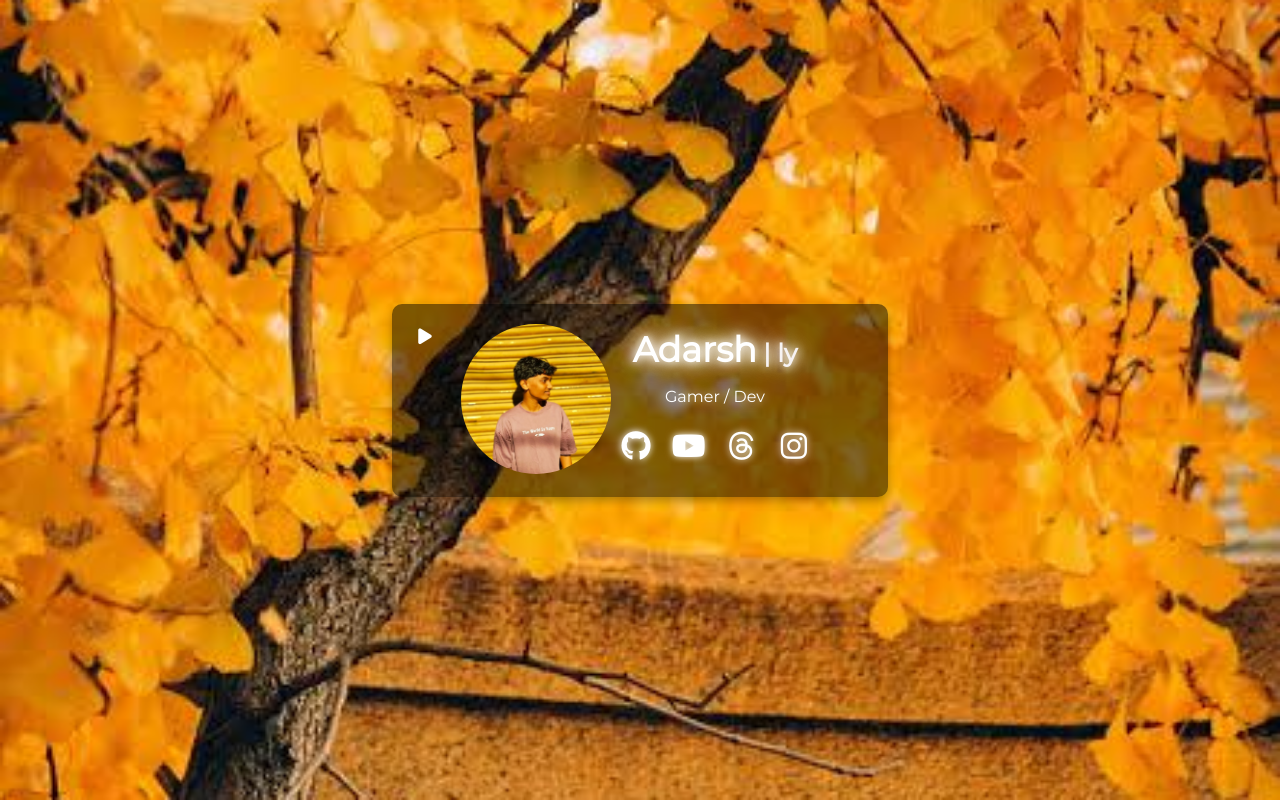
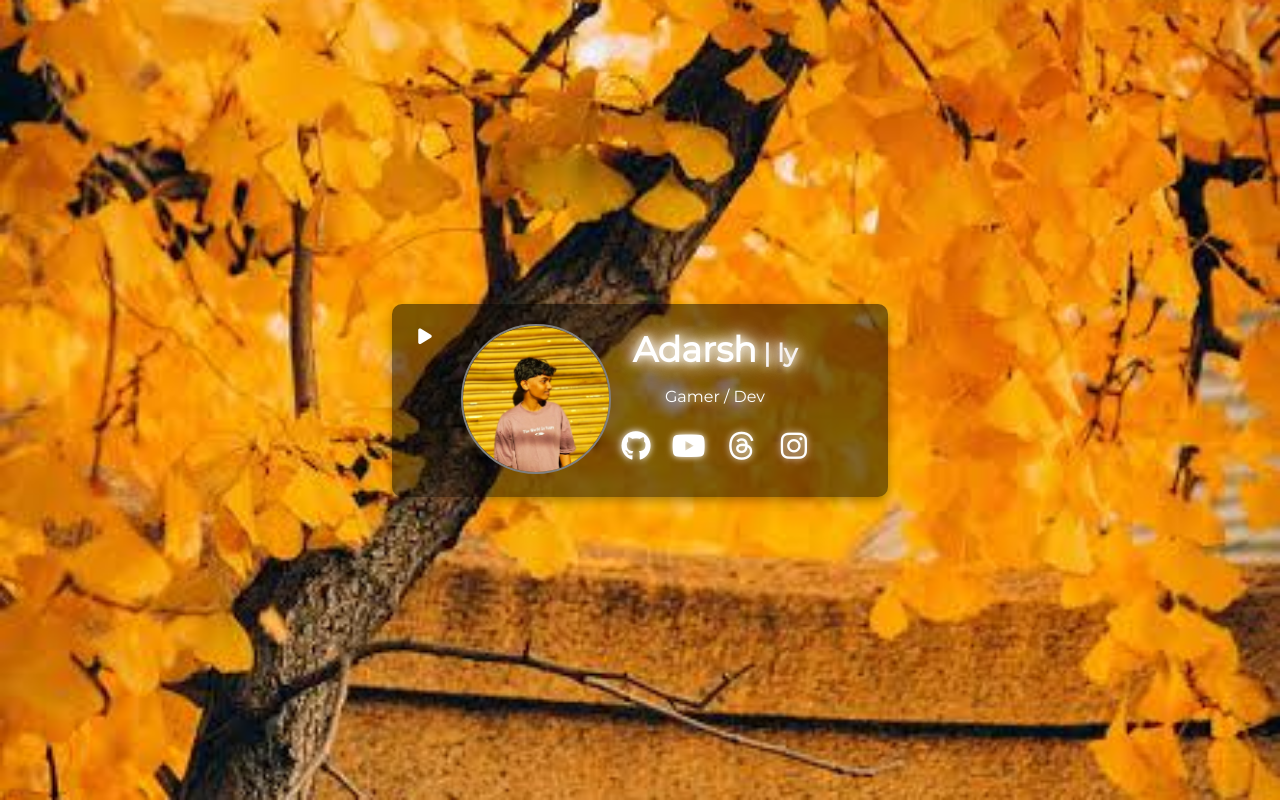
Before and after one commit to notgpl/portfolio, a plain HTML site: page index.html in a window 1280 px wide. Drawn offline with nearby package versions, Linux system fonts and the light colour scheme.

Commit message:
Update style.css

```diff
--- a/css/style.css
+++ b/css/style.css
@@ -102,8 +102,7 @@ span {
     border-radius: 50%;
     margin-bottom: 0px;
     transition: 0.3s ease;
-    border: 3px;
-    border-color: grey;
+    border: 2px solid grey;
 }
 
 /* Social Icons */
```
